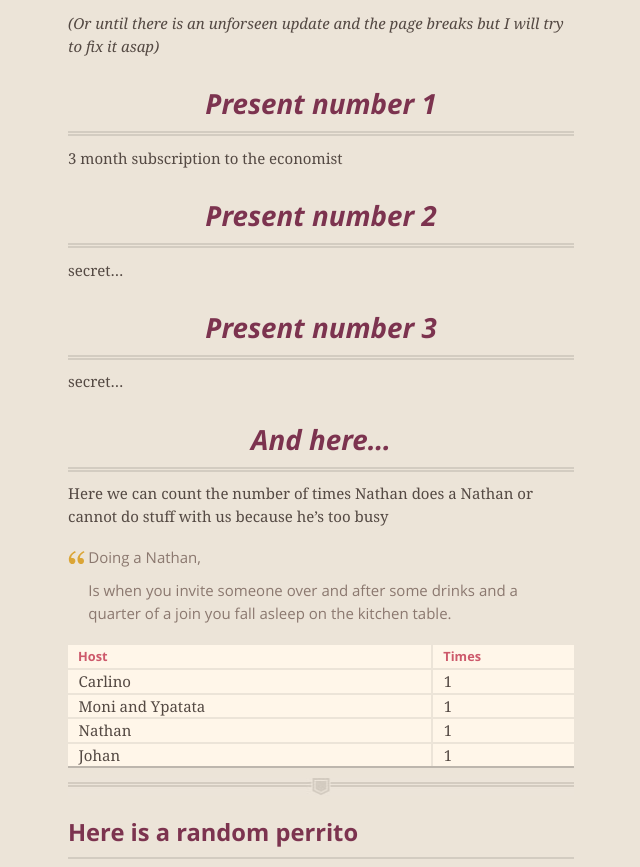
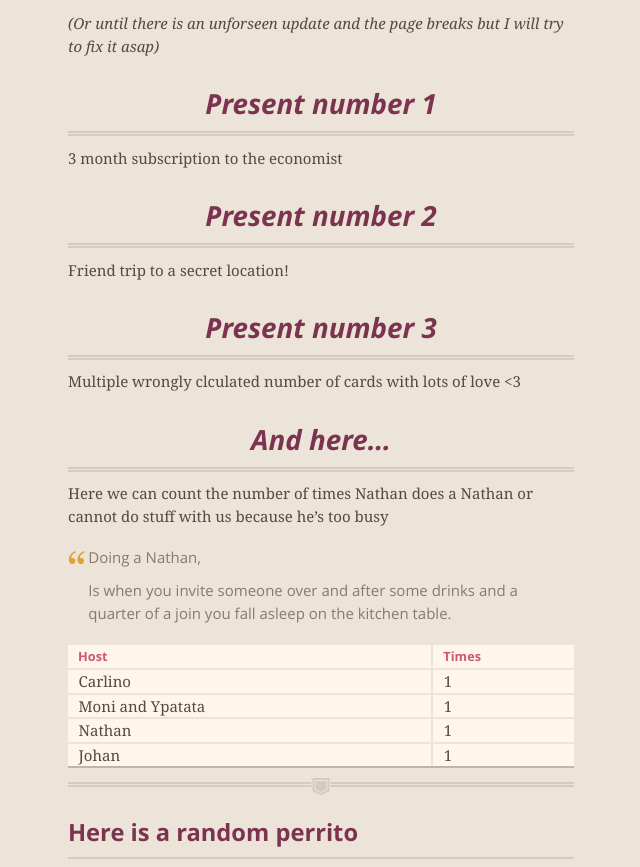
Before and after one commit to monisbday/monisbday.github.io, a Jekyll site: the page built from index.md, in a window 1280 px wide and 900 px high, scrolled down 388 px, cut to the strip 0-867 px from the top of the window. Shown: the whole strip, without its empty margins (319-959 px from the left). Built offline with Jekyll 4.4.1, drawn with Linux system fonts in a browser that asks for light colours; our own code applies the rules of GitHub Pages for plain Markdown files.

```diff
--- a/index.md
+++ b/index.md
@@ -15,10 +15,10 @@ _(Or until there is an unforseen update and the page breaks but I will try to fi
 3 month subscription to the economist
 # Present number 2
 
-secret...
+Friend trip to a secret location!
 # Present number 3
 
-secret...
+Multiple wrongly clculated number of cards with lots of love <3
 
 # And here...
 
```
